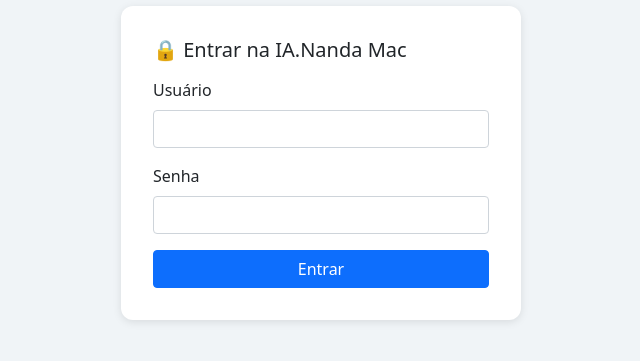
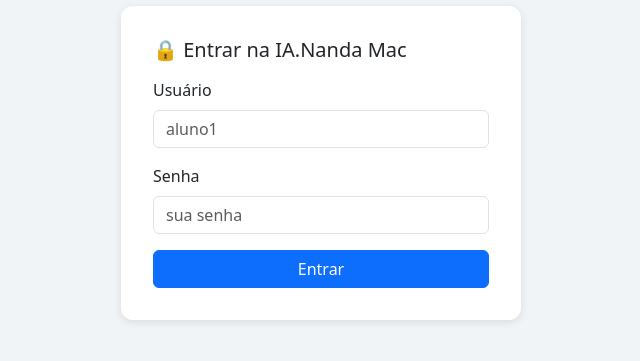
Before and after one commit to MacDowell354/assistente-alunos, a Python web app: template templates/login.html in a window 1280 px wide. Shown: the part 237-598 px from the top of the page, without its empty margins (319-959 px from the left). Run offline with Jinja, Linux system fonts and the light colour scheme; the template is opened without the code that fills it, so the values that code supplies are empty.

Commit message:
Update login.html

```diff
--- a/templates/login.html
+++ b/templates/login.html
@@ -1,29 +1,28 @@
 <!DOCTYPE html>
 <html lang="pt-BR">
 <head>
-  <meta charset="UTF-8" />
+  <meta charset="UTF-8">
   <title>Entrar na IA.Nanda Mac</title>
-  <link href="https://cdn.jsdelivr.net/npm/bootstrap@5.0.2/dist/css/bootstrap.min.css"
-        rel="stylesheet">
+  <link href="https://cdn.jsdelivr.net/npm/bootstrap@5.3.0/dist/css/bootstrap.min.css" rel="stylesheet">
   <style>
     body { min-height:100vh; display:flex; align-items:center; justify-content:center; background:#f0f4f7; }
-    .login-card { width:100%; max-width:400px; padding:2rem; background:#fff; border-radius:.75rem; box-shadow:0 2px 8px rgba(0,0,0,0.1); }
+    .login-card { width:100%; max-width:400px; padding:2rem; border-radius:.75rem; box-shadow:0 2px 8px rgba(0,0,0,.1); background:#fff; }
   </style>
 </head>
 <body>
   <div class="login-card">
     <h1 class="h5 mb-3">🔒 Entrar na IA.Nanda Mac</h1>
     {% if error %}
-      <div class="alert alert-warning">{{ error }}</div>
+    <div class="alert alert-danger">{{ error }}</div>
     {% endif %}
     <form action="/login" method="post">
       <div class="mb-3">
         <label class="form-label">Usuário</label>
-        <input type="text" name="username" class="form-control" required>
+        <input type="text" name="username" class="form-control" placeholder="aluno1" required>
       </div>
       <div class="mb-3">
         <label class="form-label">Senha</label>
-        <input type="password" name="password" class="form-control" required>
+        <input type="password" name="password" class="form-control" placeholder="sua senha" required>
       </div>
       <button class="btn btn-primary w-100">Entrar</button>
     </form>
```
